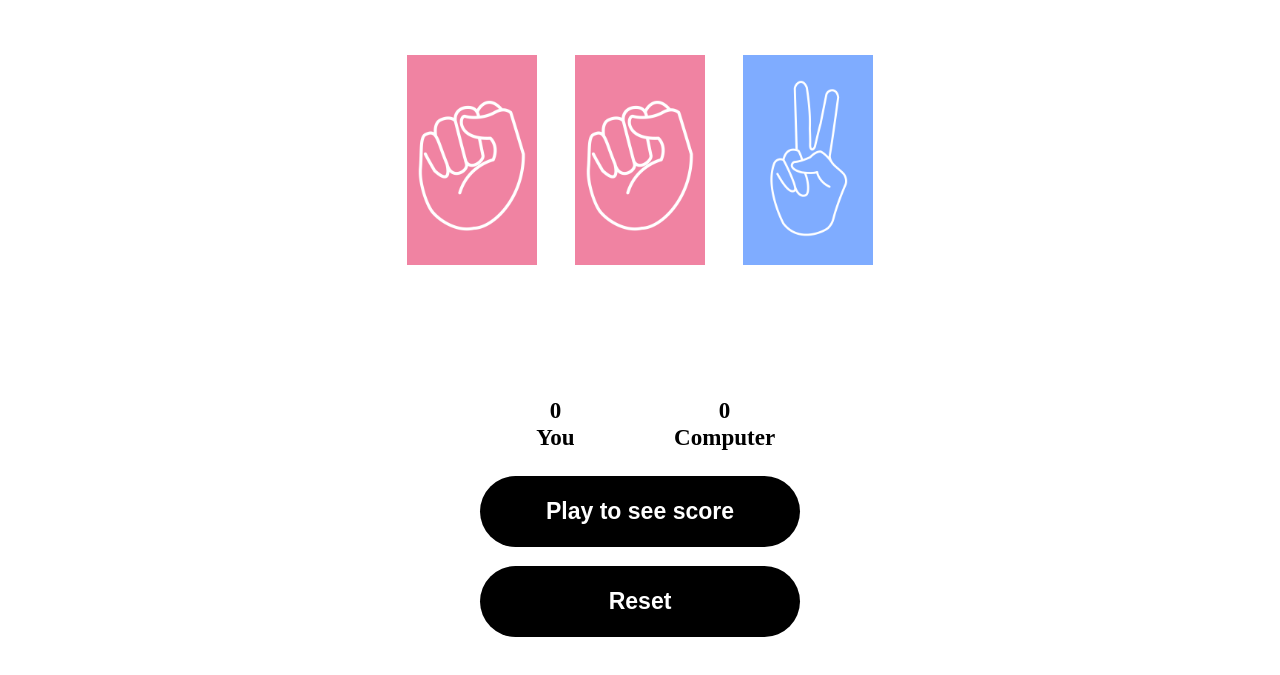
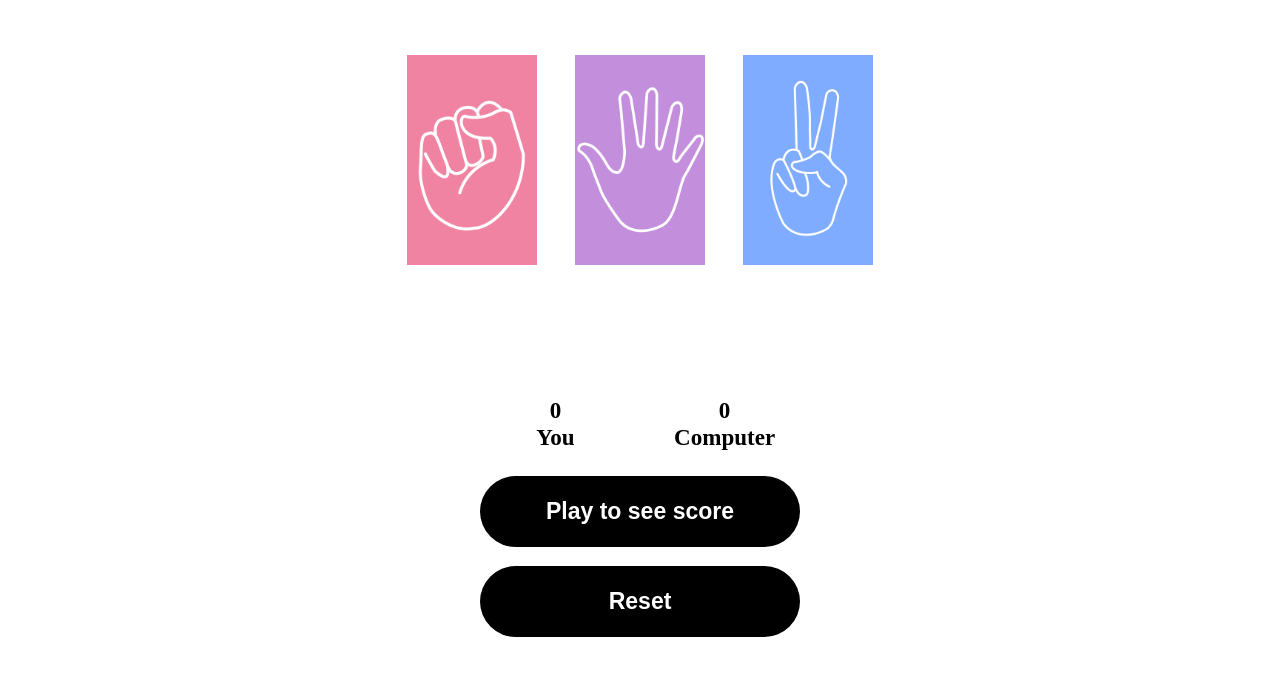
Before and after one commit to Hardattsinh-Zala/Rock-Paper-Scissor, a plain HTML site: page index.html in a window 1280 px wide. Shown: the part 51-726 px from the top of the page. Drawn offline with Linux system fonts and the light colour scheme.

Commit message:
improved paper image path

```diff
--- a/style.css
+++ b/style.css
@@ -28,7 +28,7 @@
 }
 
 #paper {
-    background-image: url("images/rock.png");
+    background-image: url("images/paper.png");
 }
 
 #scissor {
```
